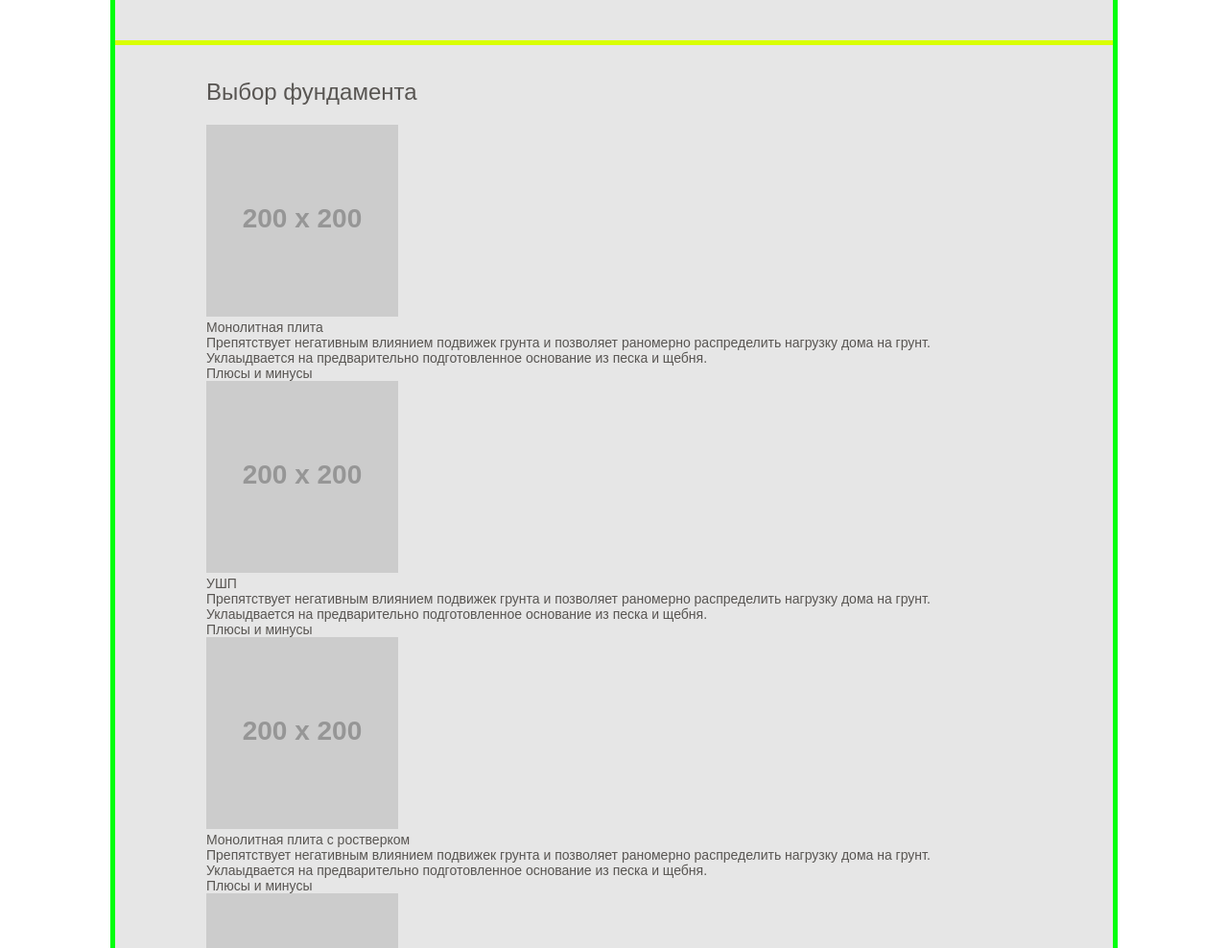
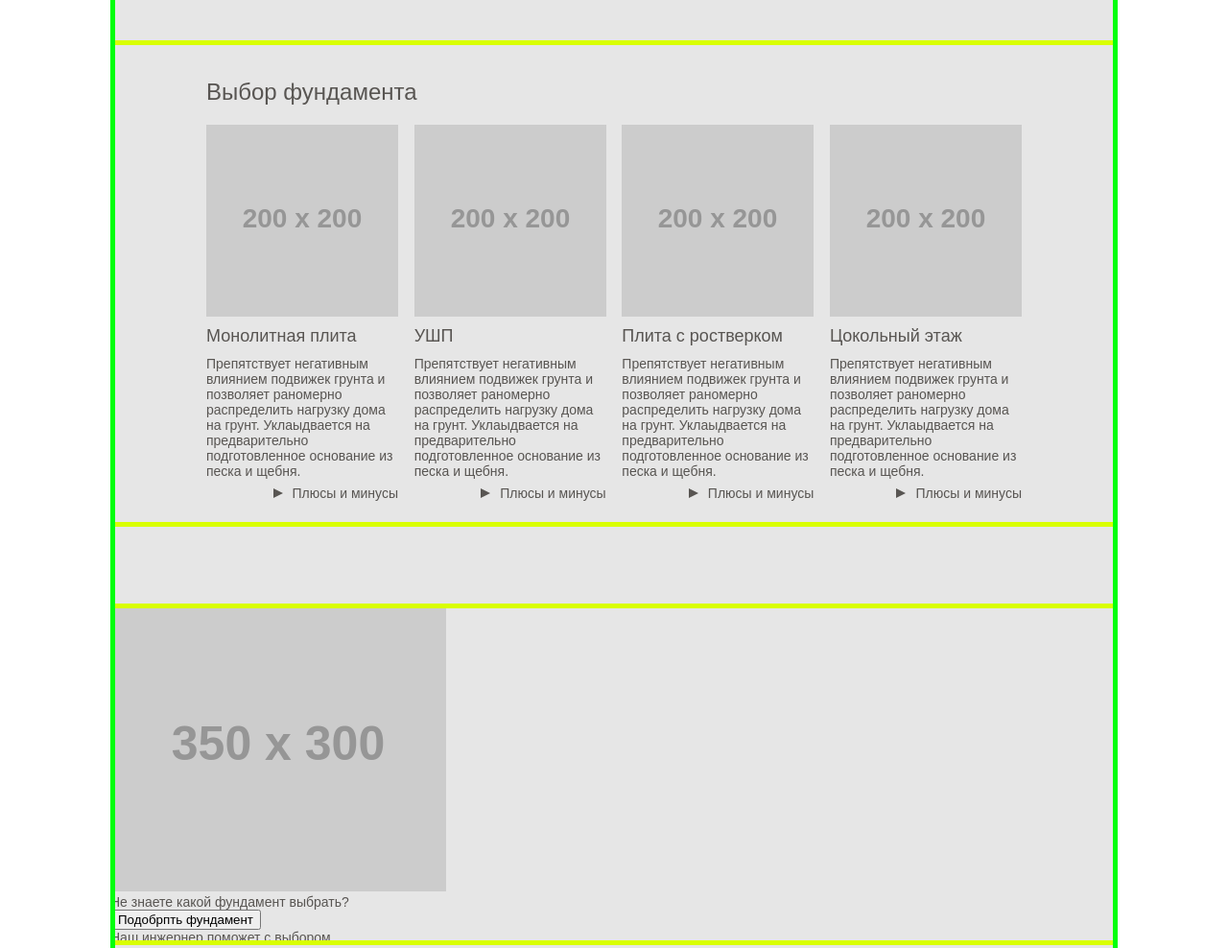
Before and after one commit to ivansukhoparov/018-02-osnova-doma, a plain HTML site: page src/index.html in a window 1280 px wide. Shown: the part 1320-2308 px from the top of the page at 96% size. Drawn offline with nearby package versions, Linux system fonts and the light colour scheme; files that its build step writes are made by us from their sources; placeholder pictures from the web are drawn by us; a web font is replaced by a local one.

Commit message:
create: create layout for choice block

```diff
--- a/src/index.html
+++ b/src/index.html
@@ -178,7 +178,7 @@
                 <li class="choice__item">
                     <img class="choice__img" src="https://via.placeholder.com/200x200" width="200" height="200"
                         alt="Монолитная плита с ростверком">
-                    <p class="choice__title"> Монолитная плита с ростверком </p>
+                    <p class="choice__title"> Плита с ростверком </p>
                     <p class="choice__text">
                         Препятствует негативным влиянием подвижек грунта и позволяет раномерно распределить нагрузку
                         дома на грунт. Уклаыдвается на предварительно подготовленное основание из песка и щебня.
--- a/src/scss/blocks/advantages.scss
+++ b/src/scss/blocks/advantages.scss
@@ -67,7 +67,5 @@
 }
 
 .advantages__title {
-    font-size: 18px;
-    font-weight: 400;
-    margin: 10px 0;
+    @include item-title;
 }
--- /dev/null
+++ b/src/scss/blocks/choice.scss
@@ -0,0 +1,36 @@
+.choice {}
+
+.choice__list {
+    display: flex;
+    flex-direction: row;
+    justify-content: space-between;
+}
+
+.choice__item {
+    width: 200px;
+    display: flex;
+    flex-direction: column;
+    align-items: flex-start;
+}
+
+.choice__title {
+    @include item-title;
+}
+
+.choice__button {
+    align-self: flex-end;
+    margin: 7px 0;
+    display: flex;
+    flex-direction: row;
+    align-items: center;
+
+    &::before {
+        @include triangle-right;
+
+        content: "";
+
+        margin: 0 10px 0 0;
+        display: block;
+
+    }
+}
--- a/src/scss/global/mixins.scss
+++ b/src/scss/global/mixins.scss
@@ -1,3 +1,19 @@
 @mixin font-family-main {
     font-family: 'Calibre', Arial, sans-serif;
 }
+
+
+@mixin item-title {
+    font-size: 18px;
+    font-weight: 400;
+    margin: 10px 0;
+
+}
+
+@mixin triangle-right {
+    width: 0;
+    height: 0;
+    border-top: 5px solid transparent;
+    border-left: 10px solid $main-text ;
+    border-bottom: 5px solid transparent;
+}
--- a/src/scss/style.scss
+++ b/src/scss/style.scss
@@ -15,8 +15,9 @@
 @import "blocks/content.scss";
 @import "blocks/advantages.scss";
 @import "blocks/nav.scss";
+@import "blocks/choice.scss";
+
 /*
-
 @import "blocks/button";
 @import "blocks/modal";
 @import "blocks/menu";
```
